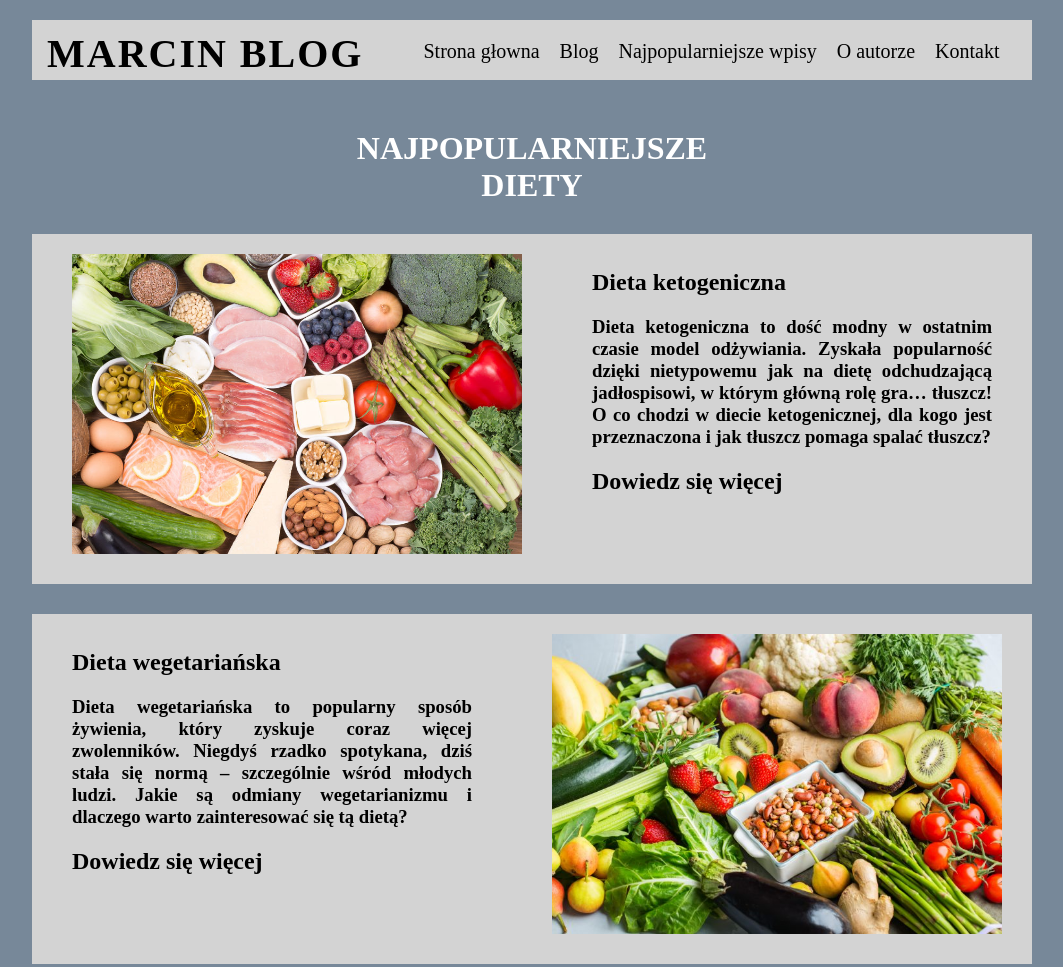
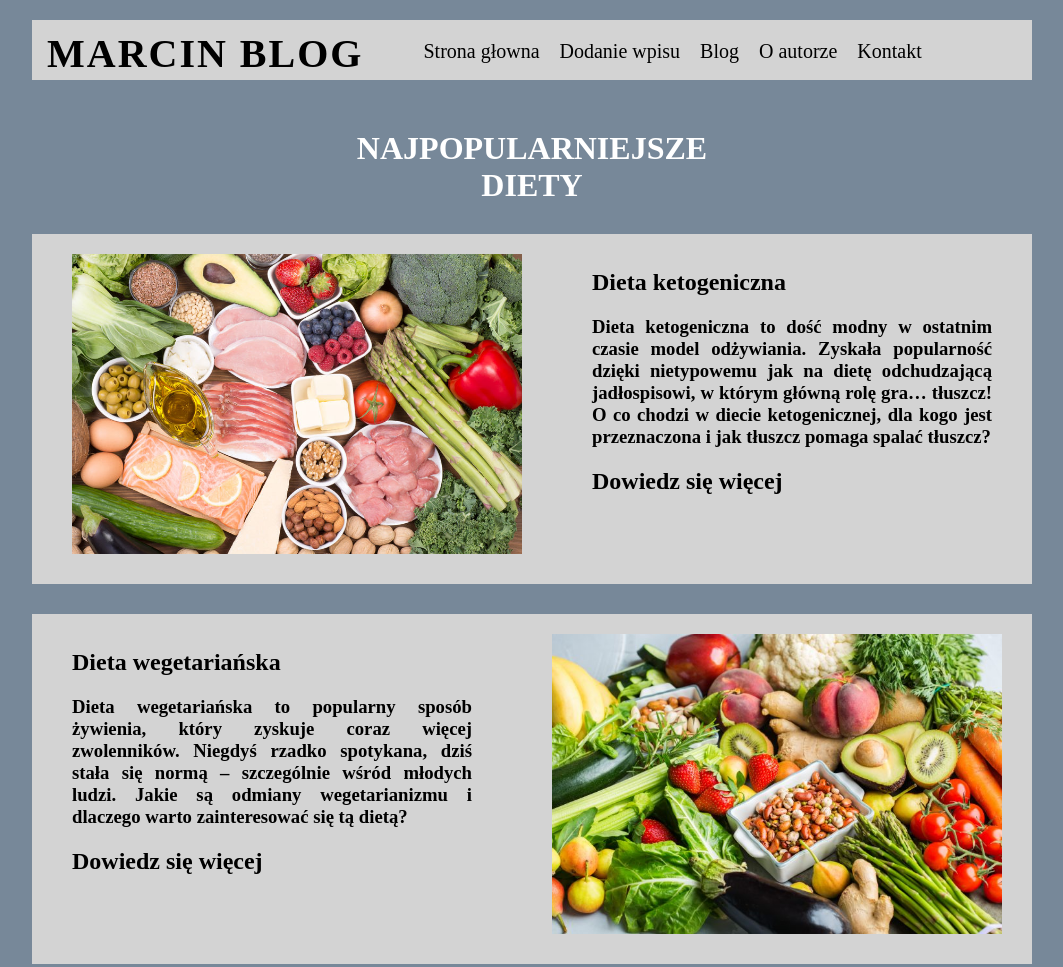
Before and after one commit to Marcin-Kwiatek/Blog, a plain HTML site: page index.html in a window 1280 px wide. Shown: the top 967 px of the page, without its empty margins (108-1171 px from the left). Drawn offline with Linux system fonts and the light colour scheme.

Commit message:
change menu

```diff
--- a/index.html
+++ b/index.html
@@ -15,8 +15,8 @@
         <div class="logo">MARCIN BLOG</div>
         <div class="header">
             <div class="menu">Strona głowna</div>
-            <a href="blog.html" class="tilelink"><div class="menu">Blog</div></a>
-            <div class="menu">Najpopularniejsze wpisy</div>
+            <a href="blog.html" class="tilelink"><div class="menu">Dodanie wpisu</div></a>
+            <div class="menu">Blog</div>
             <a href="o autorze.html" class="tilelink"><div class="menu">O autorze</div></a>
             <a href="kontakt.html" class="tilelink"><div class="menu">Kontakt</div></a>
         </div>
```
Also changed, not shown: article.html (+2 -2 lines), blog.html (+1 -1 lines), glutenfree.html (+2 -2 lines), keto.html (+2 -2 lines), kontakt.html (+2 -3 lines), o autorze.html (+2 -3 lines), wege.html (+2 -3 lines).
